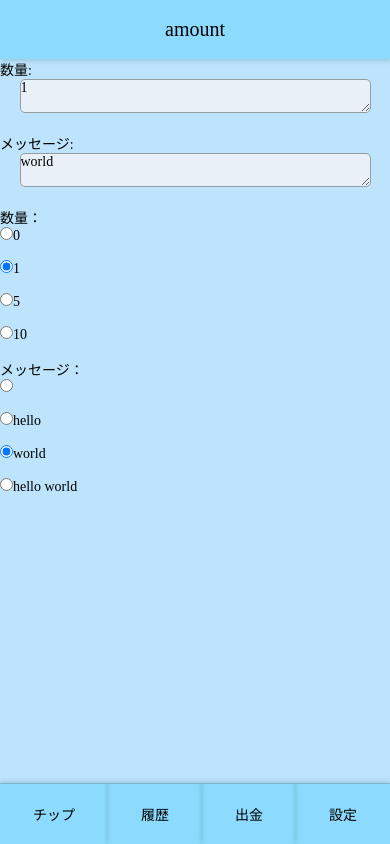
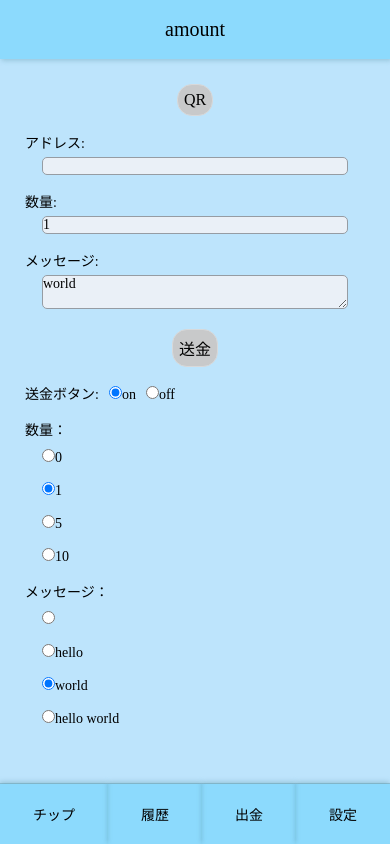
Before and after one commit to ha-ya4/tip-pocket-nem, a Vue app: page /transfer in a window 390 px wide. Built offline with nearby package versions, Linux system fonts and the light colour scheme; no server answers.

Commit message:
Config.vueまわり修正。Transfer.vue表示するものを並べた。送金ボタンのon、off切り替え

```diff
--- a/src/App.vue
+++ b/src/App.vue
@@ -27,6 +27,7 @@ body {
 @media screen and (max-width: 800px) {
   .app-button {
     background-color: #c8c9ca;
+    font-size: 16px;
     border: 0.3px solid #d8d9da;
     border-radius: 15px;
     padding: 6px;
--- a/src/components/RadioButtonGroup.vue
+++ b/src/components/RadioButtonGroup.vue
@@ -1,6 +1,7 @@
 <template>
   <div id="radio-button-group">
     <div class="content-title">
+      <!--messageとamountを分ける?-->
       <!--v-bind:classでthis.expansionがfalseならbefore,trueならafterにclassを切り替える-->
       <button
         :class="{ 'button-rotate-before': !expansion,  'button-rotate-after': expansion }"
@@ -84,9 +85,9 @@ export default class RadioButtonGroup extends Vue {
 
   private expansion: boolean = false;
   private none: RadioGroupValue = this.receivedItems[0];
-  private value1: RadioGroupValue  = this.receivedItems[1];
-  private value2: RadioGroupValue = this.receivedItems[2];
-  private value3: RadioGroupValue = this.receivedItems[3];
+  private value1: RadioGroupValue  = Object.assign({}, this.receivedItems[1]);
+  private value2: RadioGroupValue = Object.assign({}, this.receivedItems[2]);
+  private value3: RadioGroupValue = Object.assign({}, this.receivedItems[3]);
   private defaultValue: string | number = 0;
 
   // デフォルト値をセットする
--- a/src/components/information.vue
+++ b/src/components/information.vue
@@ -1,7 +1,7 @@
 <template>
   <div id="information">
     <div class="messages" v-if="messages.length">
-      <div v-for="message of messages" :key="message.id">
+      <div v-for="message of messages">
         <p class="message-content">
           <font :color="message.color">
             {{ message.message }}
--- a/src/interface.ts
+++ b/src/interface.ts
@@ -12,7 +12,6 @@ export interface RadioGroupValue {
 }
 
 export interface InformationMessage {
-  id: number;
   name: string;
   message: string;
   color: string;
--- a/src/views/Config.vue
+++ b/src/views/Config.vue
@@ -28,7 +28,7 @@
 
     <div id="amount-limit">
       <span class="config-item" style="display: block;">送金上限:</span>
-      <textarea class="textarea" rows="1" cols="30" v-model="amountLimit"></textarea>
+      <input type="text" max-length="17" v-model="amountLimit">
     </div>
 
     <!-- 数量の登録とデフォルトを決めておける-->
@@ -76,12 +76,41 @@ export default class AppConfig extends Vue {
   // 予め登録しておいて送金画面で選択することができるメッセージ
   private message: RadioGroupValue[] = this.$store.state.Config.message;
   private information: InformationMessage[] = [];
-  private onChecked = false;
-  private offChecked = false;
+  private onChecked: boolean = false;
+  private offChecked: boolean = false;
 
   private created() {
     // trueならon、falsならeoffにチェックを入れる
     this.sendButton ? this.onChecked = true : this.offChecked = true;
+  }
+
+  // amountLimitにエラーがないかチェック
+  private amountLimitCheck(values: RadioGroupValue[]) {
+    // 数字が入力されているかチェック
+    if (isNaN(Number(this.amountLimit))) {
+      const amountLimitError = {
+          name : 'error',
+          message: '送金上限には数字を入力してください',
+          color: 'red',
+      };
+      this.information.push(amountLimitError);
+      return;
+    }
+
+    // number型に変換
+    this.amountLimit = Number(this.amountLimit);
+
+    // 数量に入力された数字が送金料量の上限を超えていないか
+    for (const value of values) {
+      if (this.amountLimit < value.value) {
+        const amountLimitError = {
+          name : 'error',
+          message: '数量が送金上限を超えています',
+          color: 'red',
+        };
+        this.information.push(amountLimitError);
+      }
+    }
   }
 
   private radioChanged(event: any) {
@@ -89,9 +118,13 @@ export default class AppConfig extends Vue {
     switch (value) {
       case 'on':
         this.sendButton = true;
+        this.onChecked = true;
+        this.offChecked = false;
         break;
       case 'off':
         this.sendButton = false;
+        this.onChecked = false;
+        this.offChecked = true;
         break;
       default:
         break;
@@ -114,13 +147,14 @@ export default class AppConfig extends Vue {
       (amount: RadioGroupValue) => typeof(amount.value) !== 'number' )
     ) {
         const amountError = {
-          id: this.information.length,
           name : 'error',
           message: '数量には数字を入力してください',
           color: 'red',
         };
         this.information.push(amountError);
     }
+
+    this.amountLimitCheck(amountData.values);
 
     // informationにエラーがあれば設定を保存せずにreturn
     if (this.information.some((info) => info.name === 'error')) {
@@ -138,11 +172,10 @@ export default class AppConfig extends Vue {
     this.updateStore(configData);
 
     const success = {
-      id: this.information.length,
       name : 'success',
       message: '設定を保存しました',
       color: 'black',
-    }
+    };
     this.information = [];
     this.information.push(success);
   }
@@ -183,6 +216,16 @@ export default class AppConfig extends Vue {
     margin-top: 20px;
   }
 
+  input[type=text] {
+    background-color: #eaf0f7;
+    font-size: 18px;
+    margin-top: 10px;
+    margin-left: 35.5px;
+    border: 0.1px solid #969ca3;
+    border-radius: 5px;
+    width: 70%
+  }
+
   textarea {
     background-color: #eaf0f7;
     font-size: 18px;
--- a/src/views/Transfer.vue
+++ b/src/views/Transfer.vue
@@ -1,18 +1,73 @@
 <template>
   <div id="transfer">
     <form id="target">
-      <p>
-        数量:
-        <textarea row="1" maxlength="20" v-model="defaultAmount"></textarea>
+      <!--QRリーダー起動ボタン-->
+      <p class="transfer-button">
+        <button
+          type="button"
+          class="app-button"
+          @click="qrButton">QR</button>
       </p>
 
+      <!--送金ボタンをoffにしたときに表示する警告文-->
+      <p class="send-button-none" v-if="offChecked">
+        QRコードを読み取ると確認なしで送金します(仮)
+      </p>
+
+      <!--アドレス入力欄-->
+      <p>
+        アドレス:<br>
+        <input type="text" maxlength="65">
+      </p>
+
+      <!--数量入力欄-->
+      <p>
+        数量:<br>
+        <input type="text" maxlength="17" v-model="sendAmount">
+      </p>
+
+      <!--メッセージ入力欄-->
       <p>
         メッセージ:
-        <textarea row="1" v-model="defaultMessage"></textarea>
+        <textarea row="1" v-model="sendMessage"></textarea>
       </p>
 
+      <!--送金ボタン-->
+      <p class="transfer-button" v-if="onChecked">
+        <button
+          type="button"
+          class="app-button"
+          @click="send">送金</button>
+      </p>
+
+      <!--送金ボタンのonn,off設定ボタン-->
+      <p id="send-radio-button">
+      <span class="config-item">送金ボタン:</span>
+
+      <span class="send-radio-item">
+        <input
+          type="radio"
+          name="send-radio"
+          value="on"
+          :checked="onChecked"
+          @change="sendRadioChanged">
+        <label>on</label>
+      </span>
+
+      <span class="send-radio-item">
+        <input
+          type="radio"
+          name="send-radio"
+          value="off"
+          :checked="offChecked"
+          @change="sendRadioChanged">
+        <label>off</label>
+      </span>
+    </p>
+
+    <!--設定しておいた数量の中から選択できる-->
     数量：
-      <div v-for="(a, index) of amount">
+    <div class="radio-button" v-for="(a, index) of amount">
       <p>
         <input
           type="radio"
@@ -24,8 +79,9 @@
       </p>
     </div>
 
+    <!--設定しておいたメッセージの中から選択できる-->
     メッセージ：
-      <div v-for="(m, index) of message">
+    <div class="radio-button" v-for="(m, index) of message">
       <p>
         <input
           type="radio"
@@ -57,33 +113,99 @@ import { RadioGroupValue, InformationMessage } from '@/interface.ts';
 })
 
 export default class Home extends Vue {
-  private defaultAmount: number = this.$store.getters['Config/defaultAmount'];
-  private defaultMessage: string = this.$store.getters['Config/defaultMessage'];
   // 予め登録しておいて送金画面で選択することができる数量
   private amount: RadioGroupValue[] = this.$store.state.Config.amount;
+  private sendAmount: number = this.$store.getters['Config/defaultAmount'];
   // 予め登録しておいて送金画面で選択することができるメッセージ
   private message: RadioGroupValue[] = this.$store.state.Config.message;
+  private sendMessage: string = this.$store.getters['Config/defaultMessage'];
+  private sendButton: boolean = this.$store.state.Config.sendButton;
+  private onChecked: boolean = false;
+  private offChecked: boolean = false;
 
   private created() {
+    this.sendButton ? this.onChecked = true : this.offChecked = true;
   }
 
   private amountRadioChanged(event: any) {
-    console.log(event)
-    this.defaultAmount = event.target.nextSibling.textContent;
+    this.sendAmount = event.target.nextSibling.textContent;
   }
 
   private messageRadioChanged(event: any) {
-    this.defaultMessage = event.target.nextSibling.textContent;
+    this.sendMessage = event.target.nextSibling.textContent;
+  }
+
+  private qrButton() {
+    console.log('qr')
+  }
+
+  private send() {
+    console.log('send')
+  }
+
+  private sendRadioChanged(event: any) {
+    const value = event.target.value;
+    switch (value) {
+      case 'on':
+        this.sendButton = true;
+        this.onChecked = true;
+        this.offChecked = false;
+        break;
+      case 'off':
+        this.sendButton = false;
+        this.onChecked = false;
+        this.offChecked = true;
+        break;
+      default:
+        break;
+    }
   }
 }
 </script>
 
 <style scoped>
+/*スマホ*/
+@media screen and (max-width: 800px) {
+  #transfer {
+    margin: 25px;
+  }
+
+  input[type="text"] {
+    background-color: #eaf0f7;
+    border: 0.1px solid #969ca3;
+    border-radius: 5px;
+    width: 90%;
+    margin-top: 5px;
+    margin-left: 5%;
+  }
+
   textarea {
     background-color: #eaf0f7;
     border: 0.1px solid #969ca3;
     border-radius: 5px;
     width: 90%;
+    margin-top: 5px;
     margin-left: 5%;
   }
+
+  .transfer-button {
+    text-align: center;
+    font-size: 12px;
+  }
+
+  .send-button-none {
+    text-align: center;
+    font-size: 16px;
+    color: red;
+  }
+
+  .send-radio-item {
+    margin-left: 10px;
+  }
+
+  .radio-button {
+    margin-top: 10px;
+    margin-left: 5%;
+  }
+}
 </style>
```
Lines whose indentation alone changed are shown as unchanged.
